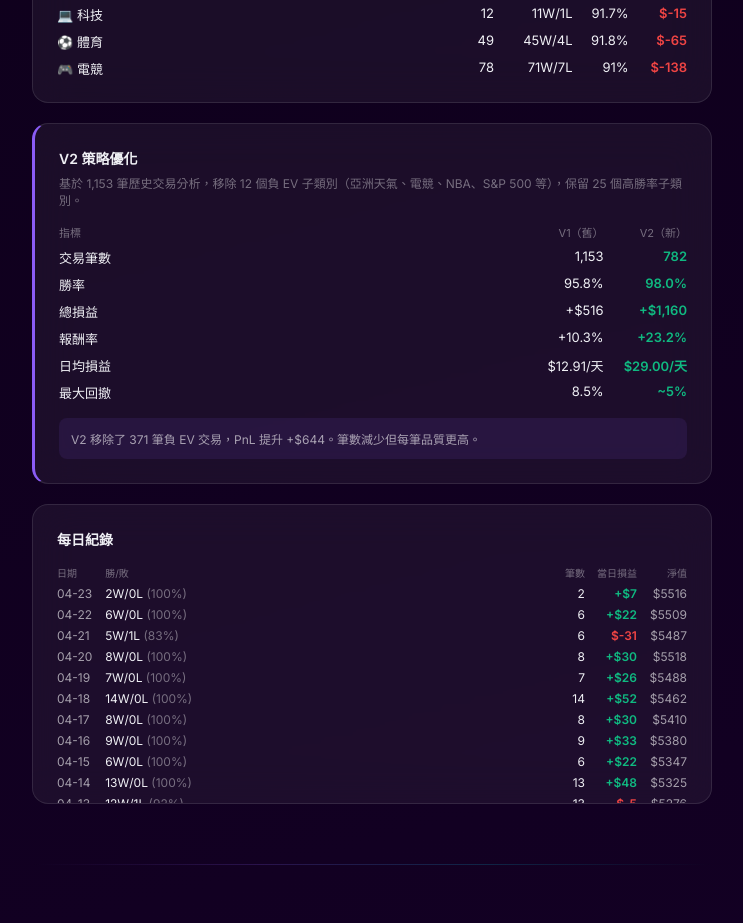
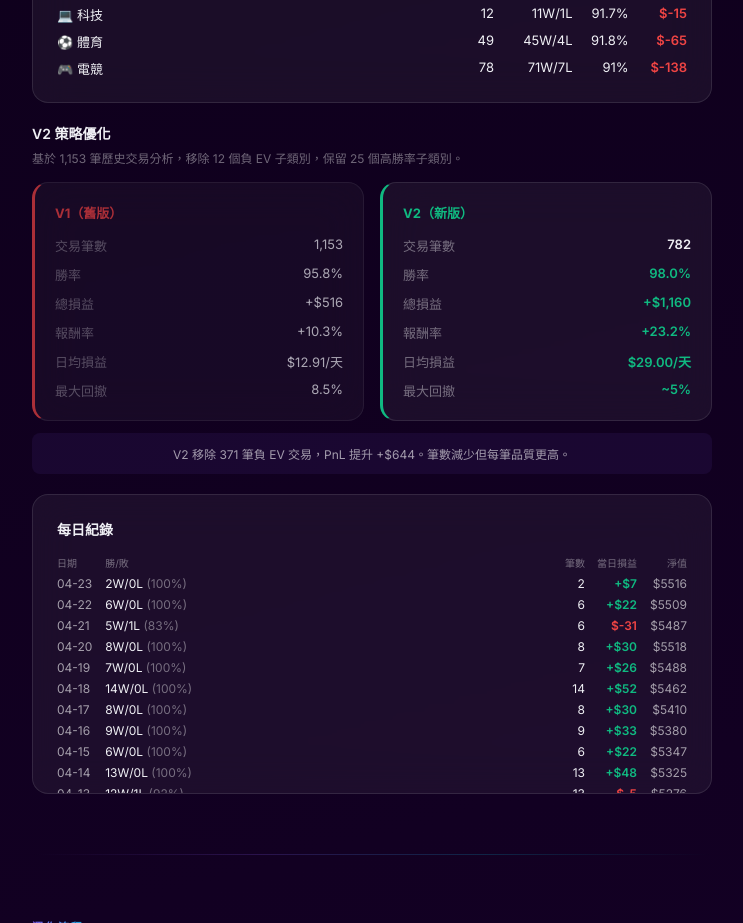
Before and after one commit to RT1119/polyalpha-landing, a plain HTML site: page index.html in a window 1280 px wide. Shown: the part 1622-2545 px from the top of the page, without its empty margins (268-1011 px from the left). Drawn offline with Linux system fonts and the light colour scheme.

Commit message:
V1 vs V2 side by side layout

```diff
--- a/index.html
+++ b/index.html
@@ -810,43 +810,40 @@
       <div id="cat-table"></div>
     </div>
 
-    <!-- V1 vs V2 Comparison -->
-    <div class="glass" style="padding: 24px; margin: 20px 0; border-left: 3px solid #8b5cf6;">
+    <!-- V1 vs V2 Comparison (side by side) -->
+    <div style="margin: 20px 0;">
       <div style="font-size: 14px; font-weight: 600; margin-bottom: 6px;">V2 策略優化</div>
       <div style="font-size: 12px; color: var(--text-muted); margin-bottom: 16px;">
-        基於 1,153 筆歷史交易分析，移除 12 個負 EV 子類別（亞洲天氣、電競、NBA、S&amp;P 500 等），保留 25 個高勝率子類別。
+        基於 1,153 筆歷史交易分析，移除 12 個負 EV 子類別，保留 25 個高勝率子類別。
       </div>
-      <div style="display:grid;grid-template-columns:1fr auto auto;gap:8px 20px;font-size:13px;">
-        <div style="color:var(--text-muted);font-size:11px;">指標</div>
-        <div style="color:var(--text-muted);font-size:11px;text-align:right;">V1（舊）</div>
-        <div style="color:var(--text-muted);font-size:11px;text-align:right;">V2（新）</div>
-
-        <div>交易筆數</div>
-        <div style="text-align:right;">1,153</div>
-        <div style="text-align:right;color:#10b981;font-weight:600;">782</div>
-
-        <div>勝率</div>
-        <div style="text-align:right;">95.8%</div>
-        <div style="text-align:right;color:#10b981;font-weight:600;">98.0%</div>
-
-        <div>總損益</div>
-        <div style="text-align:right;">+$516</div>
-        <div style="text-align:right;color:#10b981;font-weight:600;">+$1,160</div>
-
-        <div>報酬率</div>
-        <div style="text-align:right;">+10.3%</div>
-        <div style="text-align:right;color:#10b981;font-weight:600;">+23.2%</div>
-
-        <div>日均損益</div>
-        <div style="text-align:right;">$12.91/天</div>
-        <div style="text-align:right;color:#10b981;font-weight:600;">$29.00/天</div>
-
-        <div>最大回撤</div>
-        <div style="text-align:right;">8.5%</div>
-        <div style="text-align:right;color:#10b981;font-weight:600;">~5%</div>
+      <div style="display:grid;grid-template-columns:1fr 1fr;gap:16px;">
+        <!-- V1 Card -->
+        <div class="glass" style="padding:20px;border-left:3px solid #ef4444;opacity:0.7;">
+          <div style="font-size:13px;font-weight:700;color:#ef4444;margin-bottom:14px;">V1（舊版）</div>
+          <div style="display:grid;grid-template-columns:1fr auto;gap:10px 12px;font-size:13px;">
+            <div style="color:var(--text-muted);">交易筆數</div><div style="text-align:right;">1,153</div>
+            <div style="color:var(--text-muted);">勝率</div><div style="text-align:right;">95.8%</div>
+            <div style="color:var(--text-muted);">總損益</div><div style="text-align:right;">+$516</div>
+            <div style="color:var(--text-muted);">報酬率</div><div style="text-align:right;">+10.3%</div>
+            <div style="color:var(--text-muted);">日均損益</div><div style="text-align:right;">$12.91/天</div>
+            <div style="color:var(--text-muted);">最大回撤</div><div style="text-align:right;">8.5%</div>
+          </div>
+        </div>
+        <!-- V2 Card -->
+        <div class="glass" style="padding:20px;border-left:3px solid #10b981;">
+          <div style="font-size:13px;font-weight:700;color:#10b981;margin-bottom:14px;">V2（新版）</div>
+          <div style="display:grid;grid-template-columns:1fr auto;gap:10px 12px;font-size:13px;">
+            <div style="color:var(--text-muted);">交易筆數</div><div style="text-align:right;font-weight:600;">782</div>
+            <div style="color:var(--text-muted);">勝率</div><div style="text-align:right;color:#10b981;font-weight:600;">98.0%</div>
+            <div style="color:var(--text-muted);">總損益</div><div style="text-align:right;color:#10b981;font-weight:600;">+$1,160</div>
+            <div style="color:var(--text-muted);">報酬率</div><div style="text-align:right;color:#10b981;font-weight:600;">+23.2%</div>
+            <div style="color:var(--text-muted);">日均損益</div><div style="text-align:right;color:#10b981;font-weight:600;">$29.00/天</div>
+            <div style="color:var(--text-muted);">最大回撤</div><div style="text-align:right;color:#10b981;font-weight:600;">~5%</div>
+          </div>
+        </div>
       </div>
-      <div style="margin-top:16px;padding:12px;background:rgba(139,92,246,0.1);border-radius:8px;font-size:12px;color:var(--text-secondary);">
-        V2 移除了 371 筆負 EV 交易，PnL 提升 +$644。筆數減少但每筆品質更高。
+      <div style="margin-top:12px;padding:12px;background:rgba(139,92,246,0.08);border-radius:8px;font-size:12px;color:var(--text-secondary);text-align:center;">
+        V2 移除 371 筆負 EV 交易，PnL 提升 +$644。筆數減少但每筆品質更高。
       </div>
     </div>
 
```
